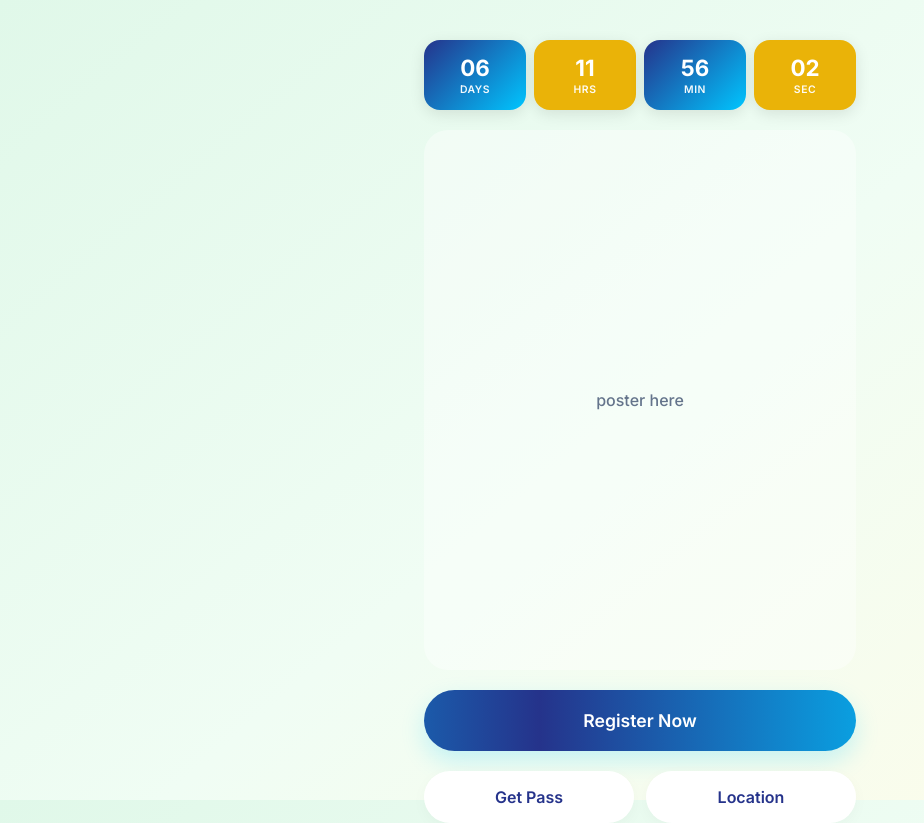
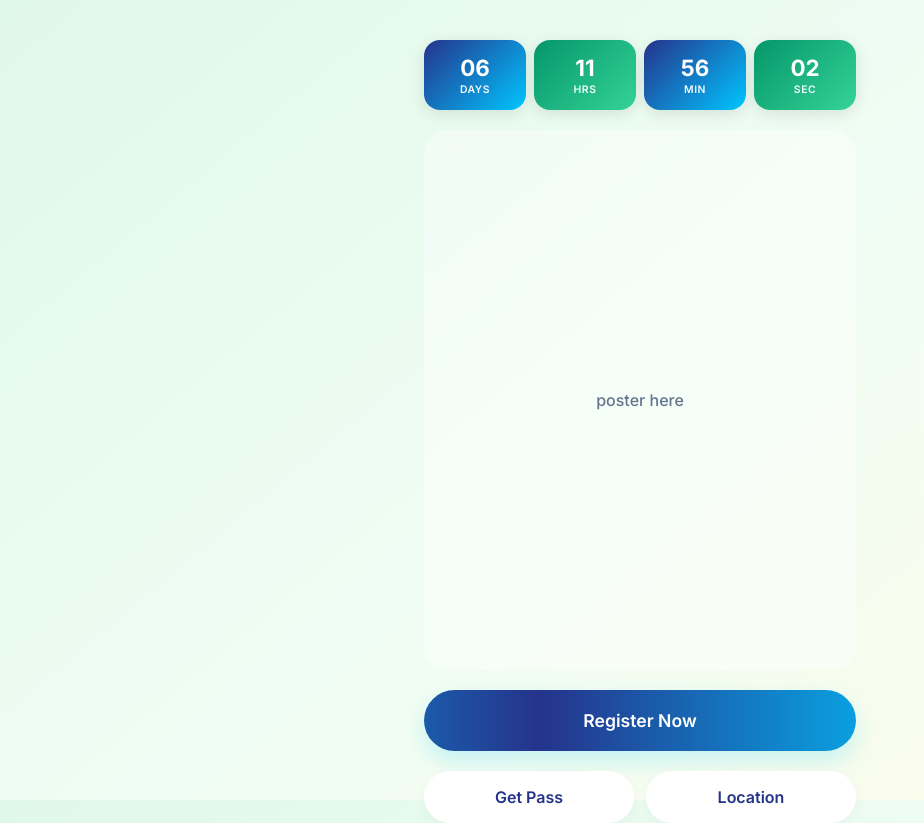
Before and after one commit to Shameelmya/Sep5Registration, a Next.js app: page / in a window 1280 px wide. Shown: the top 823 px of the page, without its empty margins (0-924 px from the left). Built offline with nearby package versions, Linux system fonts and the light colour scheme; no server answers; the database is empty.

Commit message:
Change counter boxes to a matching green gradient

```diff
--- a/src/app/page.tsx
+++ b/src/app/page.tsx
@@ -62,9 +62,9 @@ export default function Home() {
           {timeLeft ? (
             <>
               <TimeBox value={timeLeft.d} label="Days" color="linear-gradient(135deg, var(--primary), var(--primary-alt))" />
-              <TimeBox value={timeLeft.h} label="Hrs" color="var(--accent)" />
+              <TimeBox value={timeLeft.h} label="Hrs" color="linear-gradient(135deg, #059669, #34d399)" />
               <TimeBox value={timeLeft.m} label="Min" color="linear-gradient(135deg, var(--primary), var(--primary-alt))" />
-              <TimeBox value={timeLeft.s} label="Sec" color="var(--accent)" />
+              <TimeBox value={timeLeft.s} label="Sec" color="linear-gradient(135deg, #059669, #34d399)" />
             </>
           ) : (
             <div style={{ height: '80px', width: '100%', display: 'flex', alignItems: 'center', justifyContent: 'center' }}>Loading timer...</div>
```
